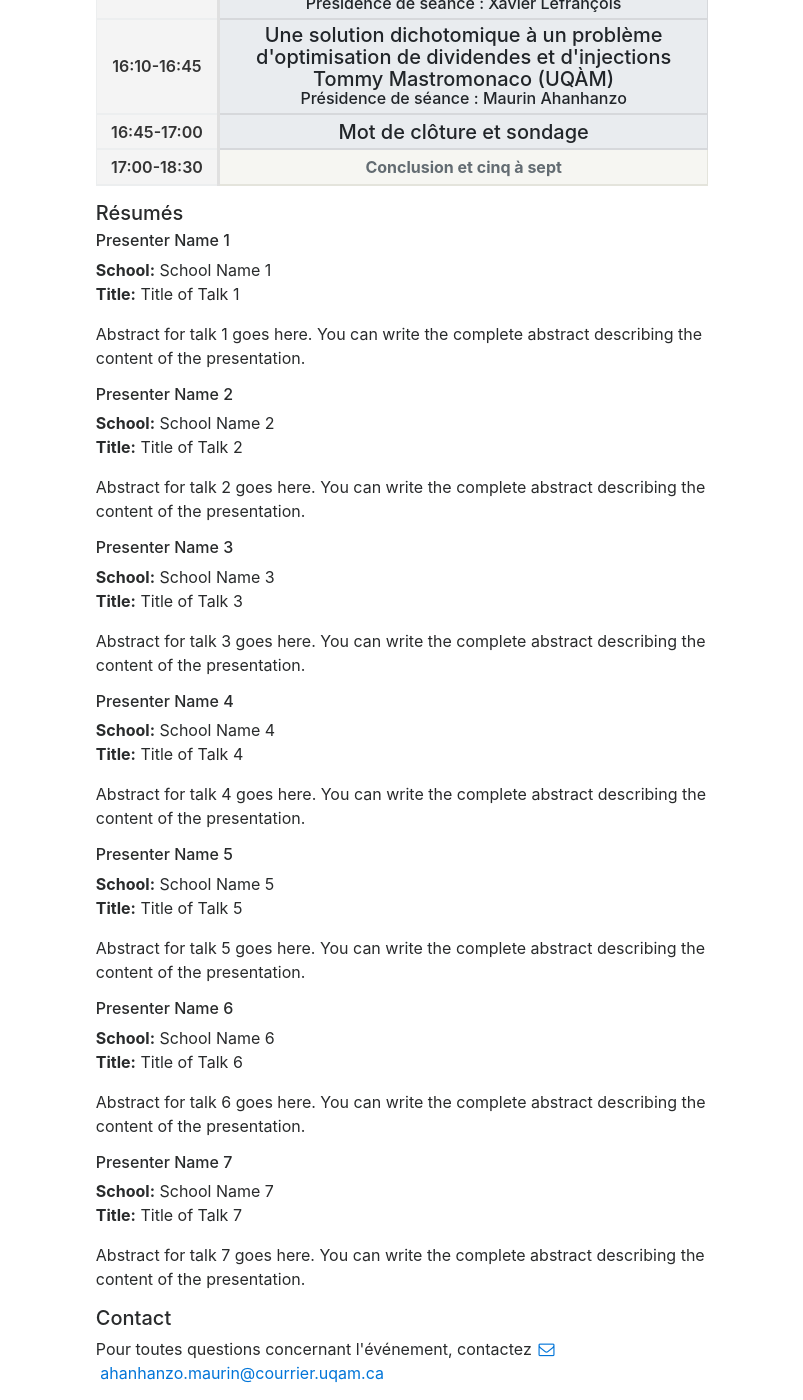
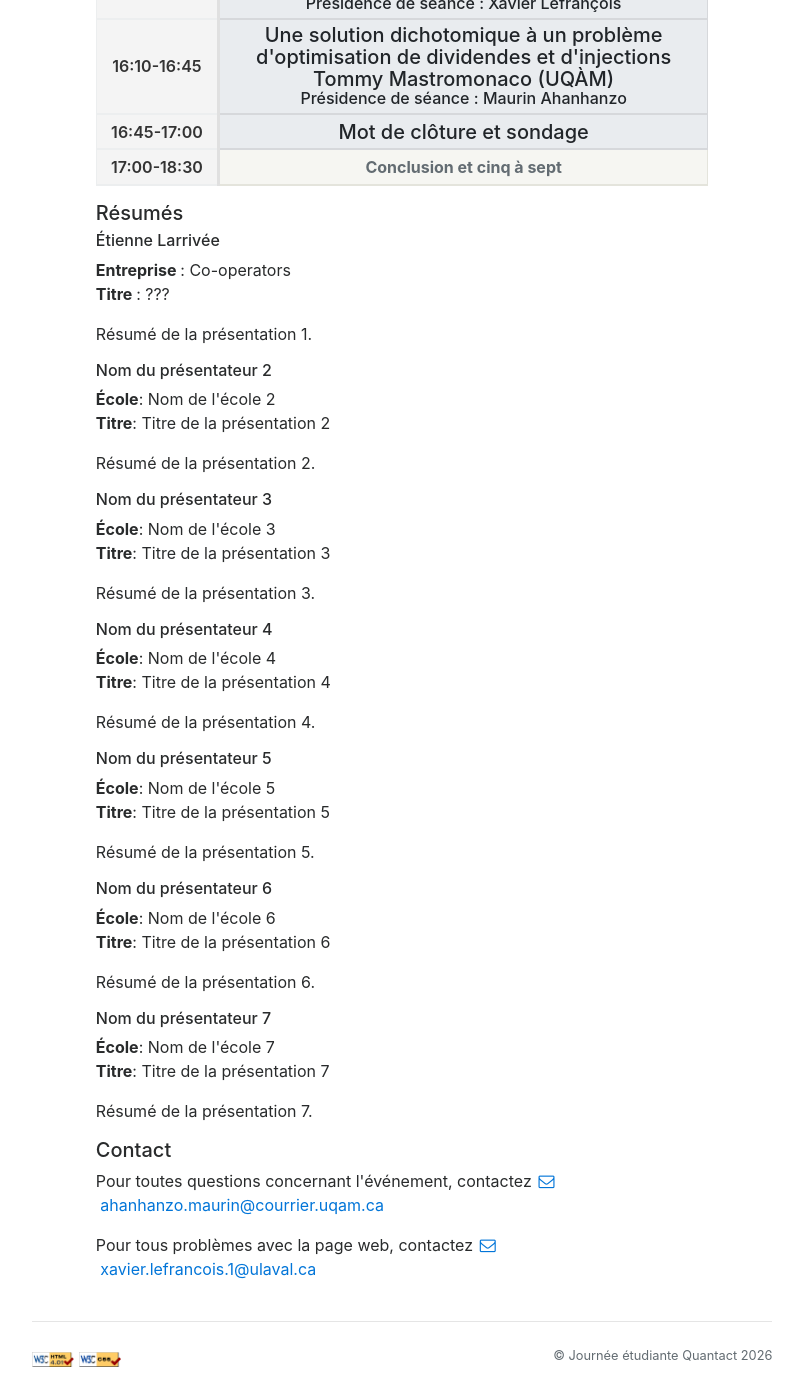
Before and after one commit to XavLef/Quantact_2026, a Jekyll site: the page built from program.html, in a window 1280 px wide and 1400 px high, scrolled down 1066 px. Shown: the whole window, without its empty margins (238-1041 px from the left). Built offline with Jekyll 4.4.1, drawn with Linux system fonts in a browser that asks for light colours; nearby versions of some CDN libraries.

Commit message:
Translate abstracts and presenter details to French
Updated presenter names, schools, and titles to French translations. Replaced English abstracts with French summaries.

```diff
--- a/_includes/abstracts.html
+++ b/_includes/abstracts.html
@@ -1,78 +1,71 @@
-<h5 class="i18n" data-fr="Résumés" data-en="Abstracts">Abstracts</h5>
+<h5 class="i18n" data-fr="Résumés" data-en="Abstracts">Résumés</h5>
 
 <!-- Abstract 1 -->
-<h6>Presenter Name 1</h6>
+<h6>Étienne Larrivée</h6>
 <p>
-  <strong>School:</strong> School Name 1<br>
-  <strong>Title:</strong> Title of Talk 1
+  <strong class="i18n" data-fr="Entreprise " data-en="Company">École</strong>: Co-operators<br>
+  <strong class="i18n" data-fr="Titre " data-en="Title">Titre</strong>: ???
 </p>
 <p class="text-left">
-  Abstract for talk 1 goes here. You can write the complete abstract
-  describing the content of the presentation.
+  Résumé de la présentation 1.
 </p>
 
 <!-- Abstract 2 -->
-<h6>Presenter Name 2</h6>
+<h6>Nom du présentateur 2</h6>
 <p>
-  <strong>School:</strong> School Name 2<br>
-  <strong>Title:</strong> Title of Talk 2
+  <strong class="i18n" data-fr="École" data-en="School">École</strong>: Nom de l'école 2<br>
+  <strong class="i18n" data-fr="Titre" data-en="Title">Titre</strong>: Titre de la présentation 2
 </p>
 <p class="text-left">
-  Abstract for talk 2 goes here. You can write the complete abstract
-  describing the content of the presentation.
+  Résumé de la présentation 2.
 </p>
 
 <!-- Abstract 3 -->
-<h6>Presenter Name 3</h6>
+<h6>Nom du présentateur 3</h6>
 <p>
-  <strong>School:</strong> School Name 3<br>
-  <strong>Title:</strong> Title of Talk 3
+  <strong class="i18n" data-fr="École" data-en="School">École</strong>: Nom de l'école 3<br>
+  <strong class="i18n" data-fr="Titre" data-en="Title">Titre</strong>: Titre de la présentation 3
 </p>
 <p class="text-left">
-  Abstract for talk 3 goes here. You can write the complete abstract
-  describing the content of the presentation.
+  Résumé de la présentation 3.
 </p>
 
 <!-- Abstract 4 -->
-<h6>Presenter Name 4</h6>
+<h6>Nom du présentateur 4</h6>
 <p>
-  <strong>School:</strong> School Name 4<br>
-  <strong>Title:</strong> Title of Talk 4
+  <strong class="i18n" data-fr="École" data-en="School">École</strong>: Nom de l'école 4<br>
+  <strong class="i18n" data-fr="Titre" data-en="Title">Titre</strong>: Titre de la présentation 4
 </p>
 <p class="text-left">
-  Abstract for talk 4 goes here. You can write the complete abstract
-  describing the content of the presentation.
+  Résumé de la présentation 4.
 </p>
 
 <!-- Abstract 5 -->
-<h6>Presenter Name 5</h6>
+<h6>Nom du présentateur 5</h6>
 <p>
-  <strong>School:</strong> School Name 5<br>
-  <strong>Title:</strong> Title of Talk 5
+  <strong class="i18n" data-fr="École" data-en="School">École</strong>: Nom de l'école 5<br>
+  <strong class="i18n" data-fr="Titre" data-en="Title">Titre</strong>: Titre de la présentation 5
 </p>
 <p class="text-left">
-  Abstract for talk 5 goes here. You can write the complete abstract
-  describing the content of the presentation.
+  Résumé de la présentation 5.
 </p>
 
 <!-- Abstract 6 -->
-<h6>Presenter Name 6</h6>
+<h6>Nom du présentateur 6</h6>
 <p>
-  <strong>School:</strong> School Name 6<br>
-  <strong>Title:</strong> Title of Talk 6
+  <strong class="i18n" data-fr="École" data-en="School">École</strong>: Nom de l'école 6<br>
+  <strong class="i18n" data-fr="Titre" data-en="Title">Titre</strong>: Titre de la présentation 6
 </p>
 <p class="text-left">
-  Abstract for talk 6 goes here. You can write the complete abstract
-  describing the content of the presentation.
+  Résumé de la présentation 6.
 </p>
 
 <!-- Abstract 7 -->
-<h6>Presenter Name 7</h6>
+<h6>Nom du présentateur 7</h6>
 <p>
-  <strong>School:</strong> School Name 7<br>
-  <strong>Title:</strong> Title of Talk 7
+  <strong class="i18n" data-fr="École" data-en="School">École</strong>: Nom de l'école 7<br>
+  <strong class="i18n" data-fr="Titre" data-en="Title">Titre</strong>: Titre de la présentation 7
 </p>
 <p class="text-left">
-  Abstract for talk 7 goes here. You can write the complete abstract
-  describing the content of the presentation.
+  Résumé de la présentation 7.
 </p>
```
